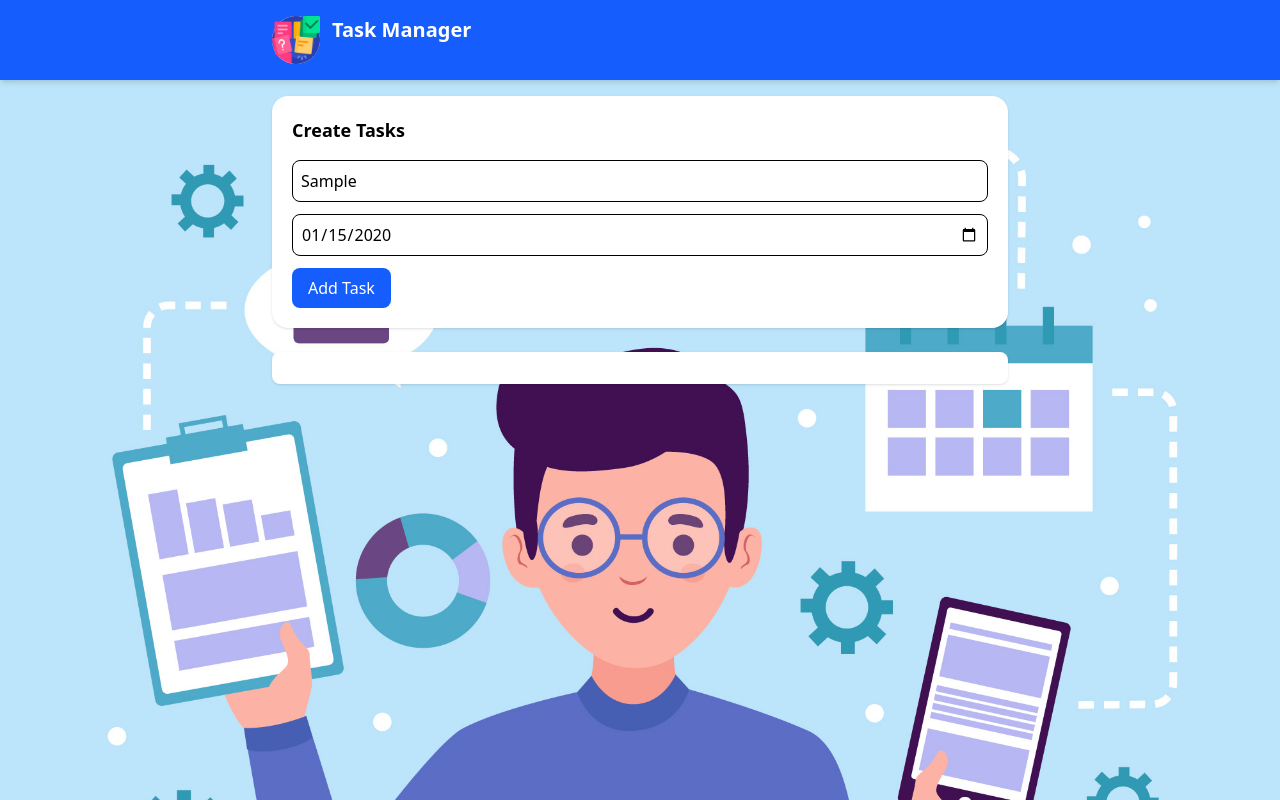
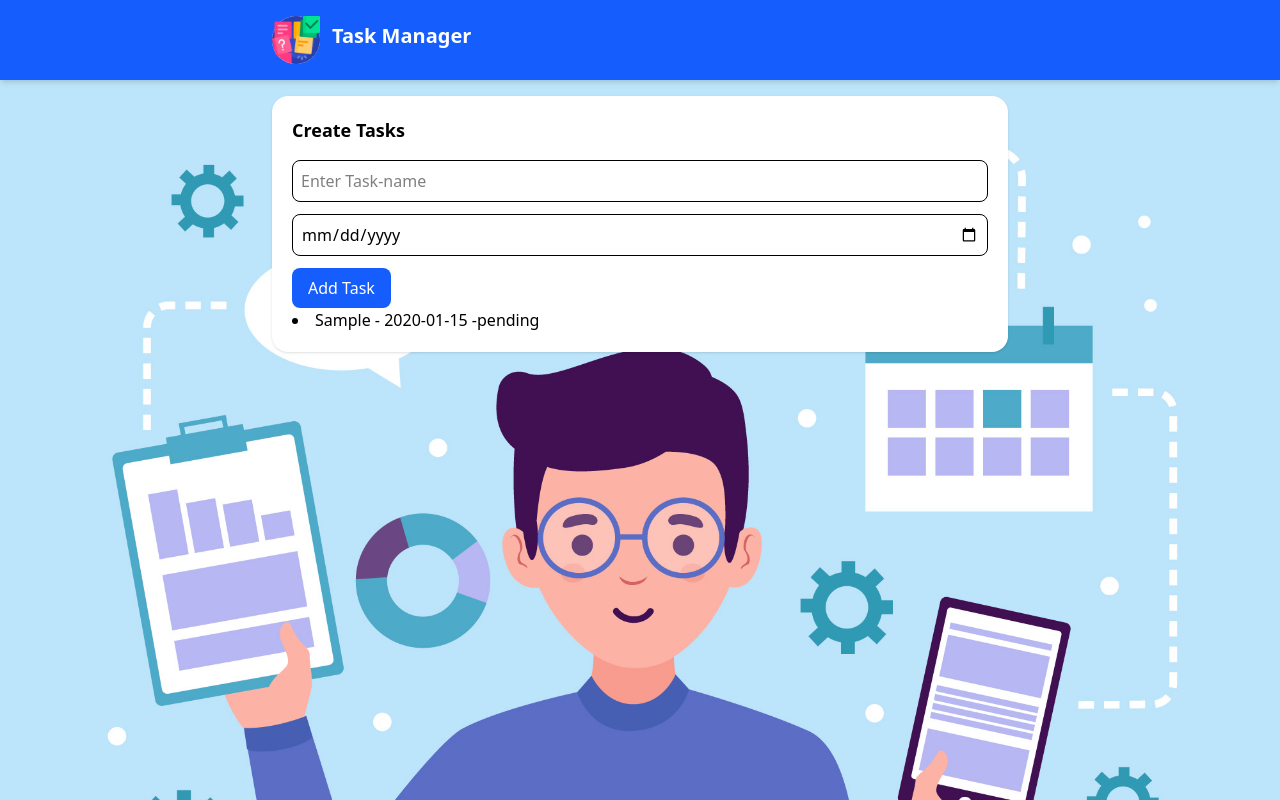
Before and after one commit to pbehera-techrayslabs/taskmanager-app, a website: page index.html in a window 1280 px wide. Both pictures are taken after typing "Sample", "2020-01-15" into the empty fields and a click on the button "Add Task". Drawn offline with Linux system fonts and the light colour scheme.

Commit message:
added tasklist

```diff
--- a/index.html
+++ b/index.html
@@ -12,24 +12,22 @@
     <header class="bg-blue-600 text-white shadow-md">
         <div class="max-w-3xl mx-auto flex place-items-start gap-3 p-4">
             <div class="logo w-12 h-12 bg-white text-blue-600 rounded-full flex  "><img
-                    src="./src/required_images/planning.png" title="tasks icons"></div>
-            <h1 class="text text-xl font-bold">Task Manager</h1>
+                    src="./src/required_images/planning.png" title="tasks-icons"></div>
+            <h1 class="text mt-1.5 text-xl font-bold">Task Manager</h1>
         </div>
     </header>
     <div class="max-h-2.5 w-3xl mx-auto p-4">
         <div class="bg-white rounded-2xl shadow p-5 mb-6">
+
             <h3 class="text-lg font-semibold mb-4">Create Tasks</h3>
-            <input type="text" placeholder="Enter Task-name"
-                class="w-full border rounded-lg p-2 mb-3 hover:outline-none hover:ring-1 hover:ring-blue-600 focus:outline-none focus:ring-2 focus:ring-blue-400">
-            <input type="date"
-                class="w-full border rounded-lg p-2 mb-3 focus:outline-none focus:ring-2 focus:ring-blue-400 hover:outline-none hover:ring-1 hover:ring-blue-600">
-            <button class="bg-blue-600 text-white px-4 py-2 rounded-lg hover:bg-blue-800"> Add Task </button>
+            <input id="title" type="text" placeholder="Enter Task-name"
+                class="title-box w-full border rounded-lg p-2 mb-3 hover:outline-none hover:ring-1 hover:ring-blue-600 focus:outline-none focus:ring-2 focus:ring-blue-400">
+            <input id="date" type="date"
+                class="date-box w-full border rounded-lg p-2 mb-3 focus:outline-none focus:ring-2 focus:ring-blue-400 hover:outline-none hover:ring-1 hover:ring-blue-600">
+            <button id="add-btn" class="bg-blue-600 text-white px-4 py-2 rounded-lg hover:bg-blue-800" > Add Task </button>
+           <div id="tasklist" class="space-y-4"></div>
         </div>
-        <div id="task-list" class="space-y-4">
-            <div class="bg-white border-1-4 border-yellow-500 p-4 rounded-lg shadow">
 
-            </div>
-        </div>
 
         <template id="task-template">
             <div class="bg-white border-1-4 p-4 rounded-lg shadow">
@@ -39,7 +37,7 @@
                         <p class="task-date text-sm text-gray-700 "></p>
                         <p class="task-status text-sm text-"></p>
                     </div>
-                    <select class="flex justify-between items-center mt-3">
+                    <select id="status" class="status-select flex justify-between items-center mt-3">
                         <option value="pending">Pending</option>
                         <option value="completed">Completed</option>
                         <option value="rejected">Rejected</option>
--- a/src/main.js
+++ b/src/main.js
@@ -1,4 +1,35 @@
-let a = "654vuvug";
-console.log(a);
+let tasks = [];
+const button = document.getElementById("add-btn");
+const template = document.getElementById("task-template");
+const tasklist = document.getElementById("tasklist");
+button;
+addEventListener("click", addtask);
+function addtask() {
+    const titleinput = document.getElementById("title");
+    const dateinput = document.getElementById("date");
+    if (titleinput.value === "" || dateinput.value === "") {
+        alert("please fill out all fields");
+        return;
+    }
+    const task = {
+        title: titleinput.value,
+        date: dateinput.value,
+        status: "pending"
+    };
+    tasks.push(task);
+    displayTasks();
+    titleinput.value = "";
+    dateinput.value = "";
+}
+function displayTasks() {
+    tasklist.innerHTML = "";
+    tasks.forEach((task, index) => {
+        const li = document.createElement("li");
+        tasklist.innerHTML +=
+            `<li>
+            ${task.title} - ${task.date} -${task.status}
+            </li>`;
+    });
+}
 export {};
 //# sourceMappingURL=main.js.map
--- a/src/main.ts
+++ b/src/main.ts
@@ -1,2 +1,50 @@
-let a : string ="654vuvug";
-console.log(a);
+interface Task {
+    title: string;
+    date: string;
+    status: string;
+}
+
+let tasks: Task[] = [];
+
+
+
+    const button = document.getElementById("add-btn") as HTMLButtonElement;
+
+    const template = document.getElementById("task-template") as HTMLTemplateElement;
+       const tasklist = document.getElementById("tasklist") as HTMLDivElement;
+       button addEventListener("click",addtask);
+
+
+function addtask() {
+     const titleinput = document.getElementById("title") as HTMLInputElement;
+    const dateinput = document.getElementById("date") as HTMLInputElement;
+  if(titleinput.value ==="" || dateinput.value ===""){
+    alert("please fill out all fields");
+    return;
+  }
+
+    const task: Task = {
+        title: titleinput.value,
+        date: dateinput.value,
+        status: "pending"
+    };
+    tasks.push(task);
+    displayTasks();
+
+
+    titleinput.value = "";
+    dateinput.value = "";
+}
+
+function displayTasks() {
+
+    tasklist.innerHTML ="";
+
+    tasks.forEach((task, index) => {
+        const li = document.createElement("li");
+            tasklist.innerHTML +=
+            `<li>
+            ${task.title} - ${task.date} -${task.status}
+            </li>`;
+    });
+}
```
Also changed, not shown: src/output.css, 1 other file.
